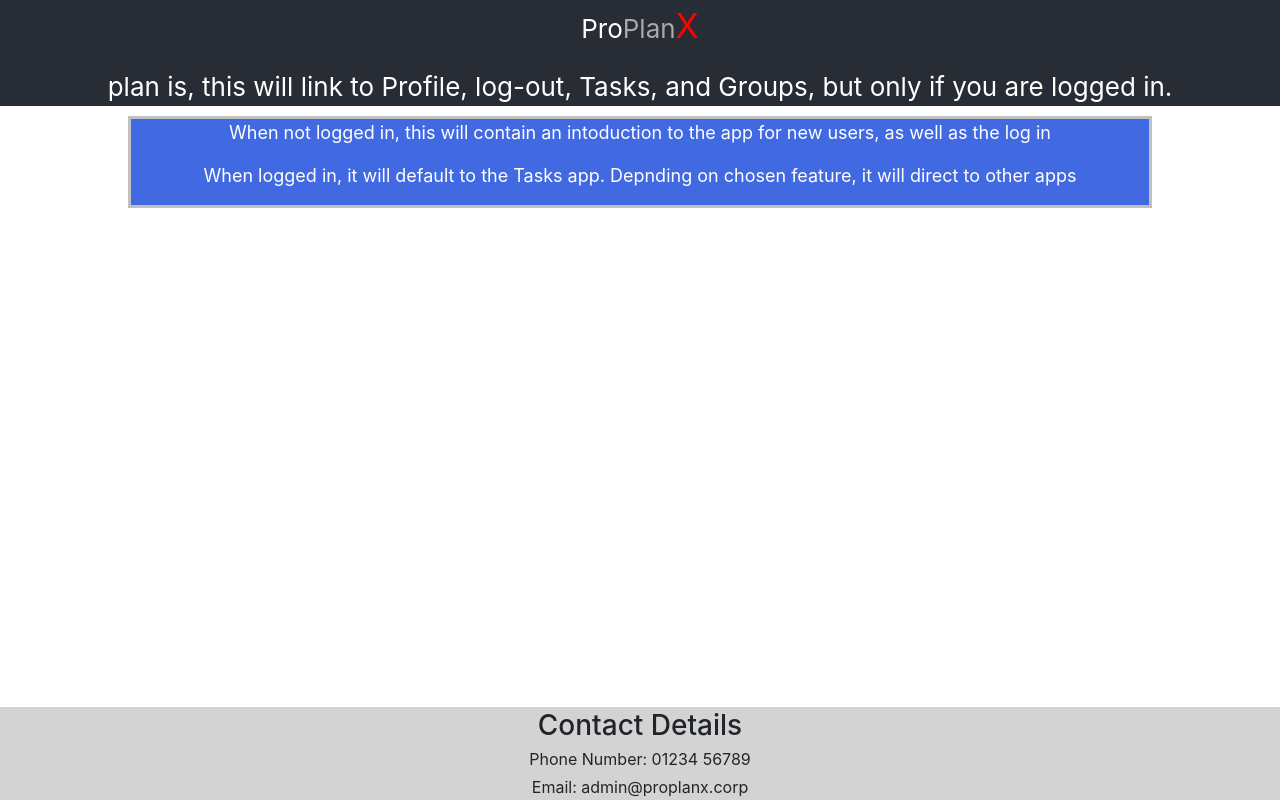
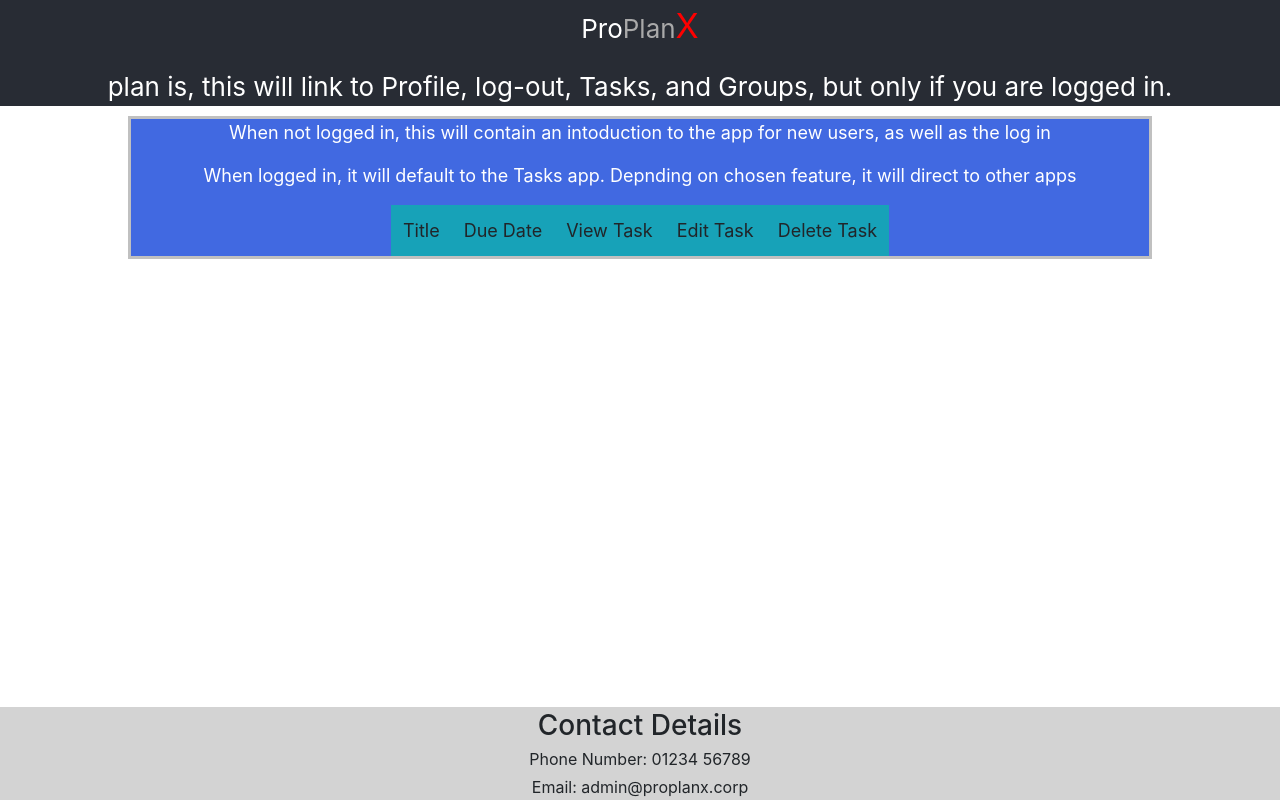
Before and after one commit to KeyWarden/Project-5-Productivity-Planner, a React (Create React App) app: page / in a window 1280 px wide. Built offline with nearby package versions, Linux system fonts and the light colour scheme.

Commit message:
add base table to Tasks app

```diff
--- a/src/App.js
+++ b/src/App.js
@@ -1,7 +1,8 @@
 // import Button from 'react-bootstrap/Button';
-// import React, {useState, useEffect} from 'react';
+import React, {useState, useEffect} from 'react';
 // import axios from 'axios';
 import './App.css';
+import Tasks from './Tasks';
 
 function App() {
   // const [isUser, changeStatus] = useState()
@@ -17,6 +18,7 @@ function App() {
       <div className='App-content'>
         <p>When not logged in, this will contain an intoduction to the app for new users, as well as the log in</p>
         <p>When logged in, it will default to the Tasks app. Depnding on chosen feature, it will direct to other apps</p>
+        <Tasks />
       </div>
       <footer className='App-footer'>
         <h3>Contact Details</h3>
--- a/src/Tasks.js
+++ b/src/Tasks.js
@@ -0,0 +1,19 @@
+import './Tasks.css';
+
+function Tasks() {
+    return (
+        <div>
+            <table class="my-auto mx-auto p-2 bg-info col-md-12 table-responsive-md">
+                <tr class="table table-striped table-borderless">
+                    <td>Title</td>
+                    <td>Due Date</td>
+                    <td>View Task</td>
+                    <td>Edit Task</td>
+                    <td>Delete Task</td>
+                </tr>
+            </table>
+        </div>
+    )
+}
+
+export default Tasks
```
Also changed, not shown: 1 other file (tests, documents, lock files or other folders).
